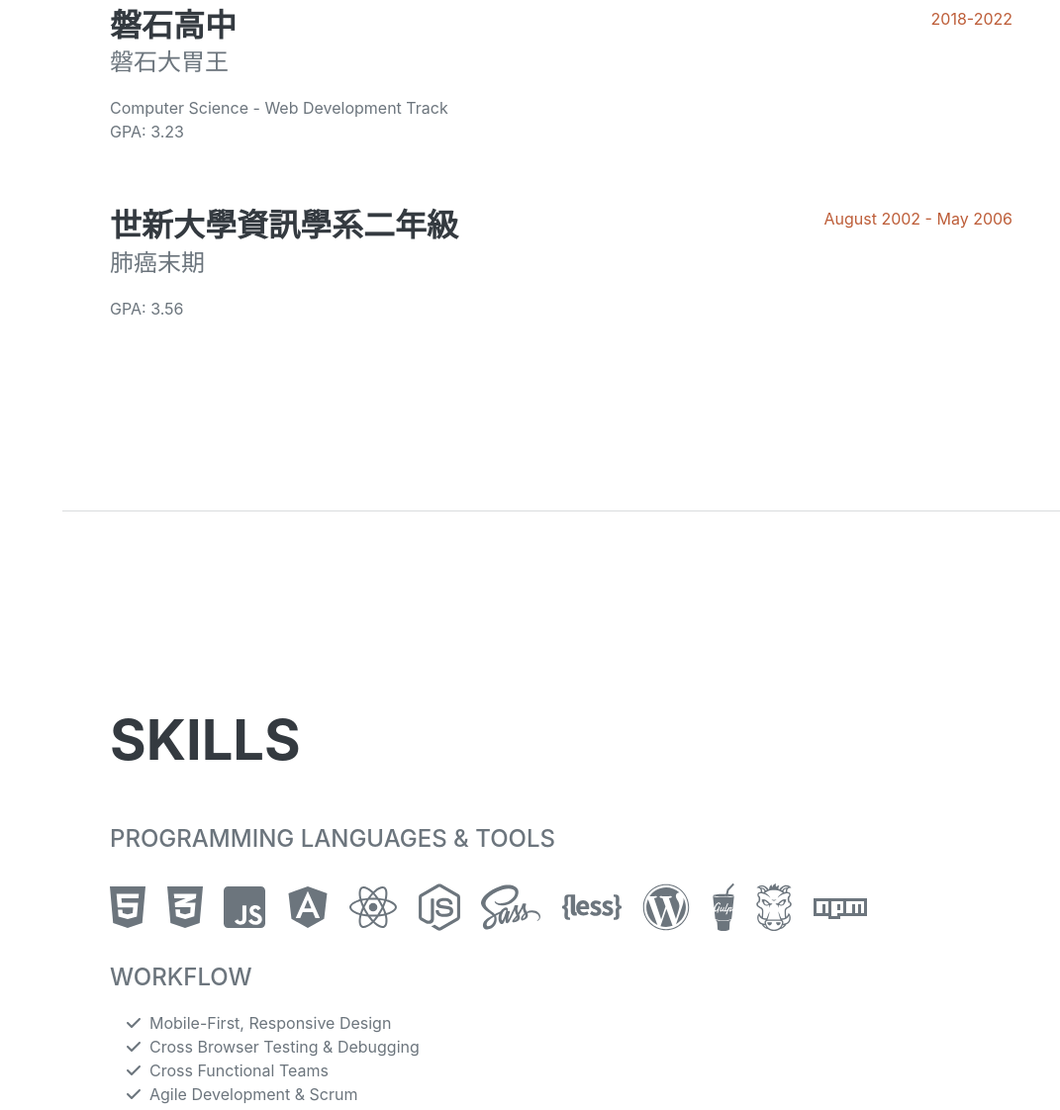
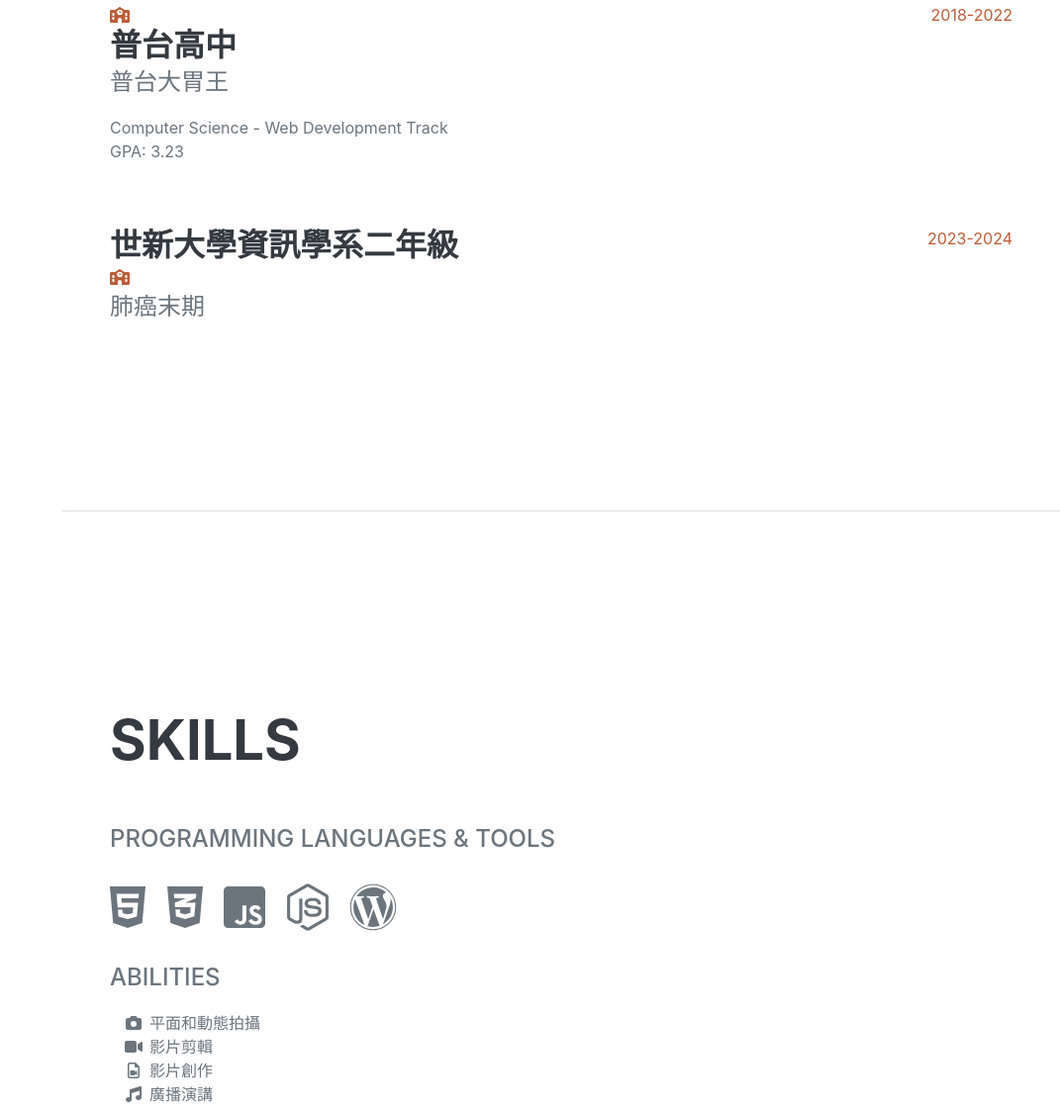
Before and after one commit to user011291/user011291.github.io, a plain HTML site: page index.html in a window 1280 px wide. Shown: the part 2075-3197 px from the top of the page at 99% size, without its empty margins (209-1280 px from the left). Drawn offline with nearby package versions, Linux system fonts and the light colour scheme.

Commit message:
Update index.html

```diff
--- a/index.html
+++ b/index.html
@@ -106,8 +106,9 @@
                     <h2 class="mb-5">Education</h2>
                     <div class="d-flex flex-column flex-md-row justify-content-between mb-5">
                         <div class="flex-grow-1">
-                            <h3 class="mb-0">磐石高中</h3>
-                            <div class="subheading mb-3">磐石大胃王</div>
+                            <a href="https://www.ptsh.ntct.edu.tw/ptsh/"><i class="fa-solid fa-school"></i></a>
+                            <h3 class="mb-0">普台高中</h3>
+                            <div class="subheading mb-3">普台大胃王</div>
                             <div>Computer Science - Web Development Track</div>
                             <p>GPA: 3.23</p>
                         </div>
@@ -115,11 +116,12 @@
                     </div>
                     <div class="d-flex flex-column flex-md-row justify-content-between">
                         <div class="flex-grow-1">
-                            <h3 class="mb-0">世新大學資訊學系二年級</h3>
+                        <h3 class="mb-0">世新大學資訊學系二年級</h3>
+                            <a href="https://ics.wp.shu.edu.tw/"><i class="fa-solid fa-school"></i></a>
                             <div class="subheading mb-3">肺癌末期</div>
-                            <p>GPA: 3.56</p>
+                            <p></p>
                         </div>
-                        <div class="flex-shrink-0"><span class="text-primary">August 2002 - May 2006</span></div>
+                        <div class="flex-shrink-0"><span class="text-primary">2023-2024</span></div>
                     </div>
                 </div>
             </section>
@@ -133,33 +135,26 @@
                         <li class="list-inline-item"><i class="fab fa-html5"></i></li>
                         <li class="list-inline-item"><i class="fab fa-css3-alt"></i></li>
                         <li class="list-inline-item"><i class="fab fa-js-square"></i></li>
-                        <li class="list-inline-item"><i class="fab fa-angular"></i></li>
-                        <li class="list-inline-item"><i class="fab fa-react"></i></li>
                         <li class="list-inline-item"><i class="fab fa-node-js"></i></li>
-                        <li class="list-inline-item"><i class="fab fa-sass"></i></li>
-                        <li class="list-inline-item"><i class="fab fa-less"></i></li>
                         <li class="list-inline-item"><i class="fab fa-wordpress"></i></li>
-                        <li class="list-inline-item"><i class="fab fa-gulp"></i></li>
-                        <li class="list-inline-item"><i class="fab fa-grunt"></i></li>
-                        <li class="list-inline-item"><i class="fab fa-npm"></i></li>
                     </ul>
-                    <div class="subheading mb-3">Workflow</div>
+                    <div class="subheading mb-3">abilities</div>
                     <ul class="fa-ul mb-0">
                         <li>
-                            <span class="fa-li"><i class="fas fa-check"></i></span>
-                            Mobile-First, Responsive Design
+                            <span class="fa-li"><i class="fa-solid fa-camera"></i></span>
+                            平面和動態拍攝
                         </li>
                         <li>
-                            <span class="fa-li"><i class="fas fa-check"></i></span>
-                            Cross Browser Testing & Debugging
+                            <span class="fa-li"><i class="fa-solid fa-video"></i></span>
+                            影片剪輯
                         </li>
                         <li>
-                            <span class="fa-li"><i class="fas fa-check"></i></span>
-                            Cross Functional Teams
+                            <span class="fa-li"><i class="fa-regular fa-file-video"></i></span>
+                            影片創作
                         </li>
                         <li>
-                            <span class="fa-li"><i class="fas fa-check"></i></span>
-                            Agile Development & Scrum
+                            <span class="fa-li"><i class="fa-solid fa-music"></i></span>
+                            廣播演講
                         </li>
                     </ul>
                 </div>
```
